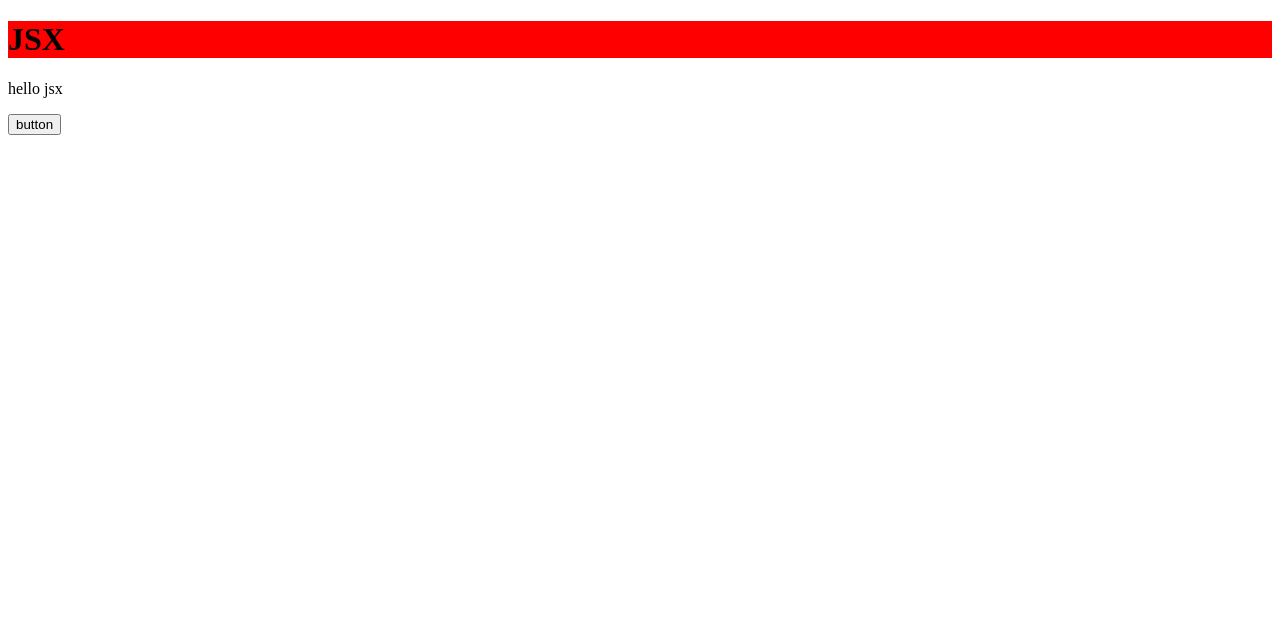
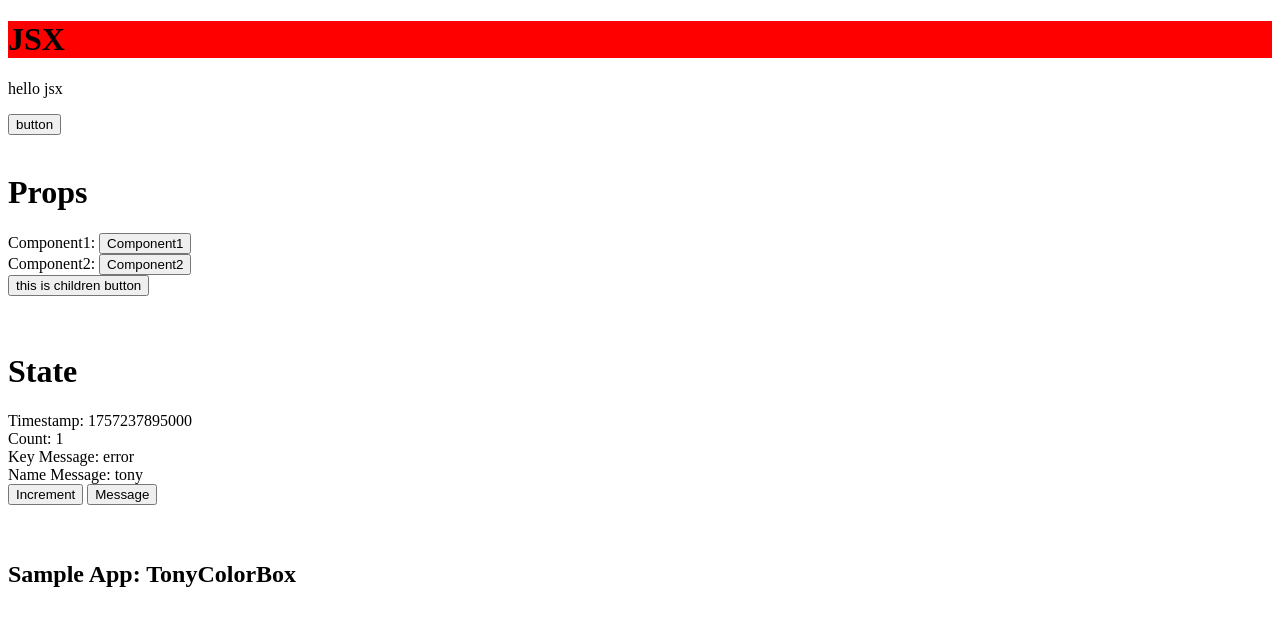
Before and after one commit to phamtu613/react-ultimate-course, a React (Vite) app: page / in a window 1280 px wide. Shown: the top 626 px of the page. Built offline with nearby package versions, Linux system fonts and the light colour scheme.

Commit message:
state props

```diff
--- a/src/App.tsx
+++ b/src/App.tsx
@@ -1,10 +1,27 @@
 import JSX from './pages/fundamental/JSX';
+import Props from './pages/fundamental/Props';
+import State from './pages/fundamental/State';
+import TonyColorBox from './sampleApp/tony/TonyColorBox';
 
 function App() {
-  const number = 10;
   return (
     <>
       <JSX />
+
+      <br />
+      <br />
+
+      <Props />
+
+      <br />
+      <br />
+
+      <State />
+
+      <br />
+      <br />
+
+      <TonyColorBox />
 
       <br />
       <br />
--- /dev/null
+++ b/src/components/molecules/Card.tsx
@@ -0,0 +1,40 @@
+import React from 'react'
+import type { Person } from '../../pages/fundamental/Props'
+
+/* access properties in object
+object.name
+object['name']
+
+render component into jsx
+- <></>
+- viết hoa từ đầu tiên
+
+*/
+
+interface CardProps {
+  name: string,
+  isLoading?: boolean,
+  onClick: () => void,
+  person: Person,
+  colors: string[]
+  component1: React.ElementType,
+  component2: React.ReactNode,
+  "name-bird": string
+}
+
+function Card({
+  name,
+  isLoading = false,
+  component1: Component1,
+  component2,
+  ...restProps
+}: CardProps) {
+  return (
+    <div>
+      Component1: <Component1 text="Component1" /> <br />
+      Component2: {component2}
+    </div>
+  )
+}
+
+export default Card
--- /dev/null
+++ b/src/pages/fundamental/Props.tsx
@@ -0,0 +1,89 @@
+import Card from "../../components/molecules/Card"
+
+function Button({ text = 'Button'}) {
+  // code logic check role
+  // yes return children
+  // no return null
+  return <button>{text}</button>
+}
+
+interface TwoButtonProps extends React.PropsWithChildren {
+  type: "button" | "submit" | "reset" | undefined,
+  onClick: () => void,
+  className: string
+}
+
+function TwoButton({ children, ...restProps } : TwoButtonProps) {
+  // code logic check role
+  // yes return children
+  // no return null
+  // return <button type={type} onClick={onClick} className={className}>{text}</button>
+  return <button {...restProps}>{children}</button>
+}
+
+function AccessControl({ children }: React.PropsWithChildren) {
+  return children
+}
+
+export interface Person {
+  firstName: string,
+  lastName: string
+}
+
+/*
+admin: can delete, can update, can create, can import
+dashboard
+  - create, delete, export, import
+product:
+  - delete, create
+
+// operator: can update, can import
+product/action/delete: can delete
+
+// member
+
+*/
+
+function Props() {
+  const city = {
+    ward: 14,
+    year: 2000
+  }
+  return (
+    <div>
+      <h1>Props</h1>
+
+      <AccessControl>
+        <Card
+          name="Card 1" // string
+          colors={['red', 'green']} // array
+          onClick={() => {}} // function
+          person={{
+            firstName: 'tony',
+            lastName: 'nguyen'
+          }} // object
+          name-bird="owl"
+          component1={Button} // react type
+          component2={<Button text="Component2" />} // react element
+          {...city}
+        />
+      </AccessControl>
+
+      <AccessControl>
+        <TwoButton
+          type="button"
+          onClick={() => {}}
+          className="flex"
+        >
+          this is children button
+        </TwoButton>
+
+      </AccessControl>
+
+
+
+    </div>
+  )
+}
+
+export default Props
--- /dev/null
+++ b/src/pages/fundamental/State.tsx
@@ -0,0 +1,66 @@
+import React from 'react'
+
+/*
+first render: render UI with initial state
+next render: render UI with new state
+
+useState react hook is replace object, not merge object (setState class component)
+objectA = { a: 1, b: 2 }
+
+*/
+
+function State() {
+  const [timestamp, setTimestamp] = React.useState(Date.now())
+  const [count, setCount] = React.useState(1);
+  const [message, setMessage] = React.useState({
+    name: 'tony',
+    key: 'error'
+  }); // memory A
+
+  function updateTimeStamp() {
+    setCount(1)
+    // setTimestamp(Date.now());
+  }
+
+  function updateMessage() {
+    // message.name = 'Tony' + Date.now(); // mutate object // memory A
+    // setMessage(message); // memory A
+
+    // const newMessage = {
+    //   ...message, // copy all properties
+    //   name: 'tony' + Date.now()
+    // }
+    // setMessage(newMessage)
+
+    // updater function (callback function)
+    // syntax: arrow function or traditional function
+    setMessage(prevState => {
+      console.log('prevState: ', prevState)
+      return {
+        ...prevState,
+        name: 'tony' + Date.now()
+      }
+    })
+  }
+
+  console.log('State render', {
+    message
+  })
+
+  return (
+    <div>
+      <h1>State</h1>
+
+      Timestamp: {timestamp} <br />
+      Count: {count} <br />
+      Key Message: {message.key} <br />
+      Name Message: {message.name} <br />
+
+
+      <button type="button" onClick={updateTimeStamp}>Increment</button> { ' ' }
+      <button type="button" onClick={updateMessage}>Message</button>
+    </div>
+  )
+}
+
+export default State
--- /dev/null
+++ b/src/sampleApp/tony/TonyColorBox.tsx
@@ -0,0 +1,9 @@
+function TonyColorBox() {
+  return (
+    <div>
+      <h2>Sample App: TonyColorBox</h2>
+    </div>
+  )
+}
+
+export default TonyColorBox
```
